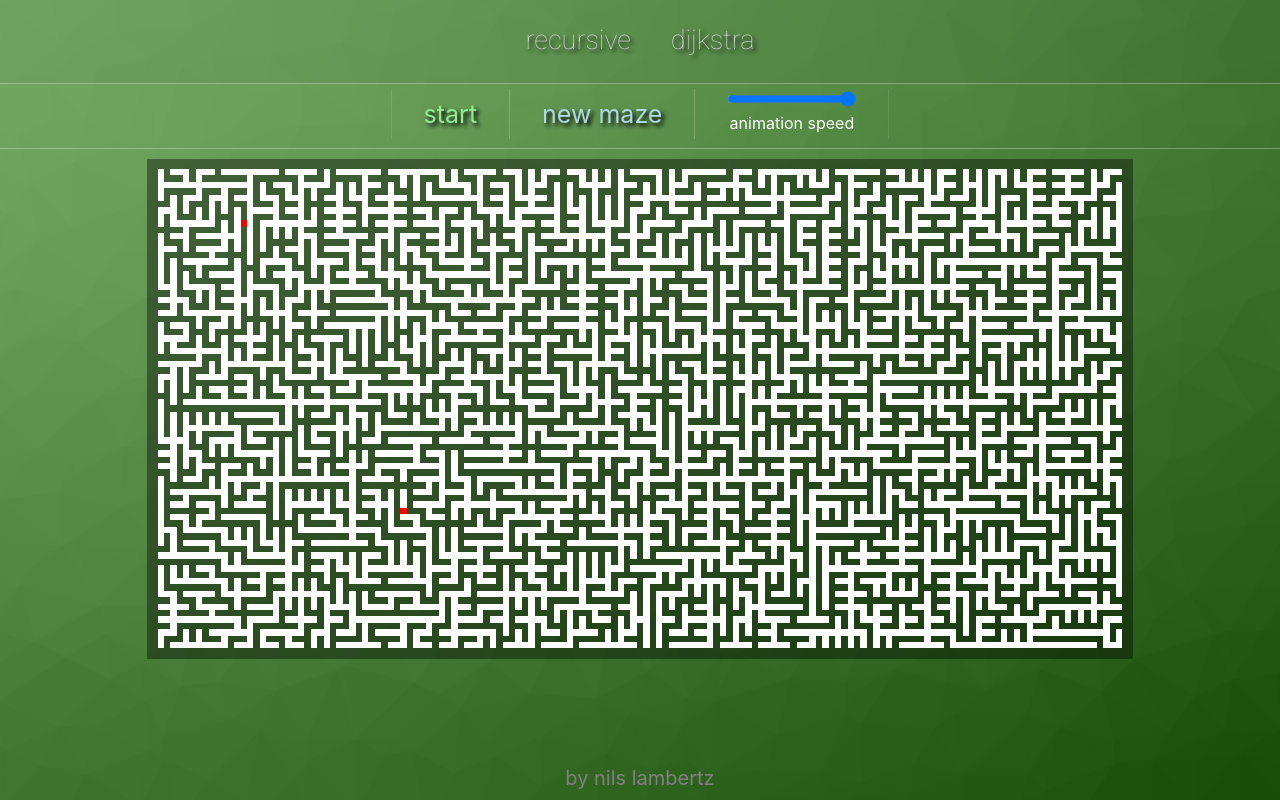
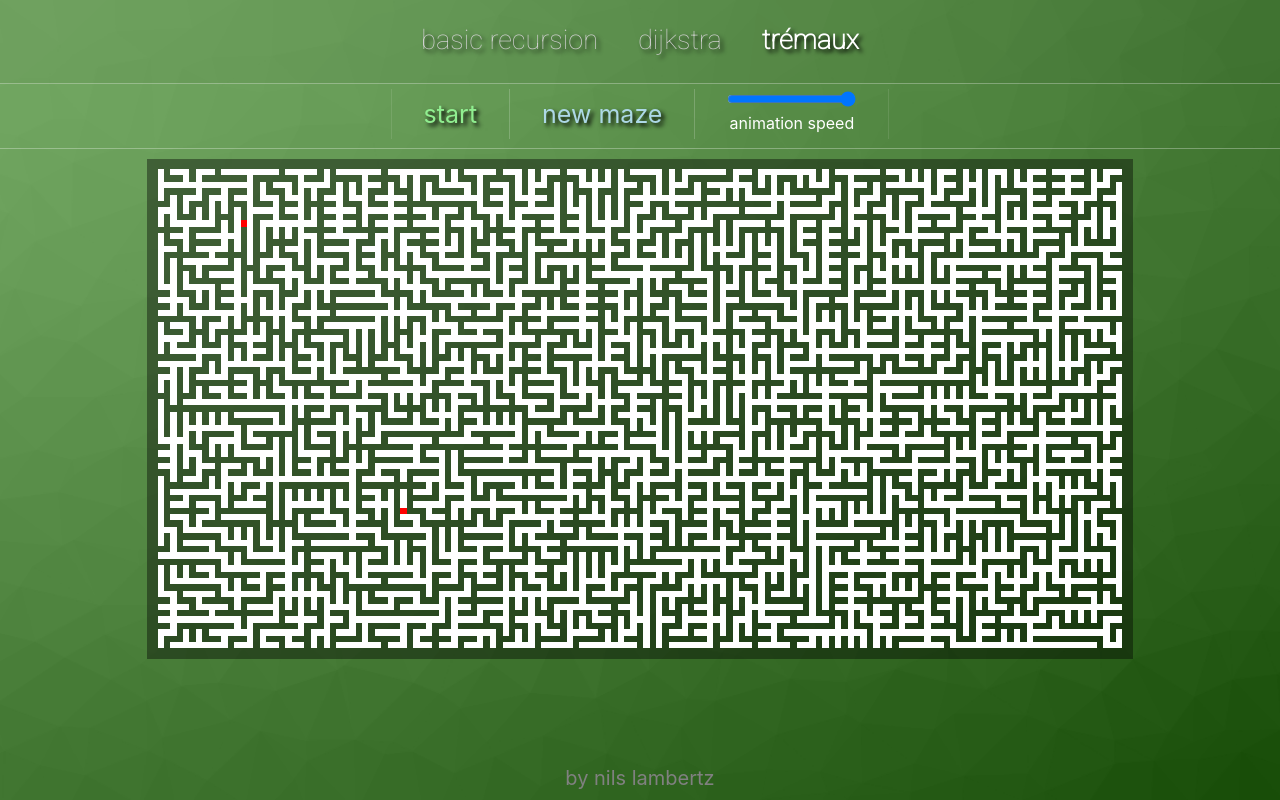
Before and after one commit to nilslambertz/pathfinding-algorithms, a React (Create React App) app: page / in a window 1280 px wide. Built offline with nearby package versions, Linux system fonts and the light colour scheme.

Commit message:
added tremaux to navbar

```diff
--- a/src/Components/Navigation/NavBar.js
+++ b/src/Components/Navigation/NavBar.js
@@ -5,8 +5,9 @@ import NavElem from './NavElem';
 function NavBar({algorithm, setAlgorithm, animationRunning}) {
     return (
         <div id="navbar">
-            <NavElem title="recursive" algoNumber="0" setAlgorithm={setAlgorithm} currentAlgorithm={algorithm} animationRunning={animationRunning}/>
+            <NavElem title="basic recursion" algoNumber="0" setAlgorithm={setAlgorithm} currentAlgorithm={algorithm} animationRunning={animationRunning}/>
             <NavElem title="dijkstra" algoNumber="1" setAlgorithm={setAlgorithm} currentAlgorithm={algorithm} animationRunning={animationRunning}/>
+            <NavElem title="trémaux" algoNumber="2" setAlgorithm={setAlgorithm} currentAlgorithm={algorithm} animationRunning={animationRunning}/>
         </div>
     );
 }
```
